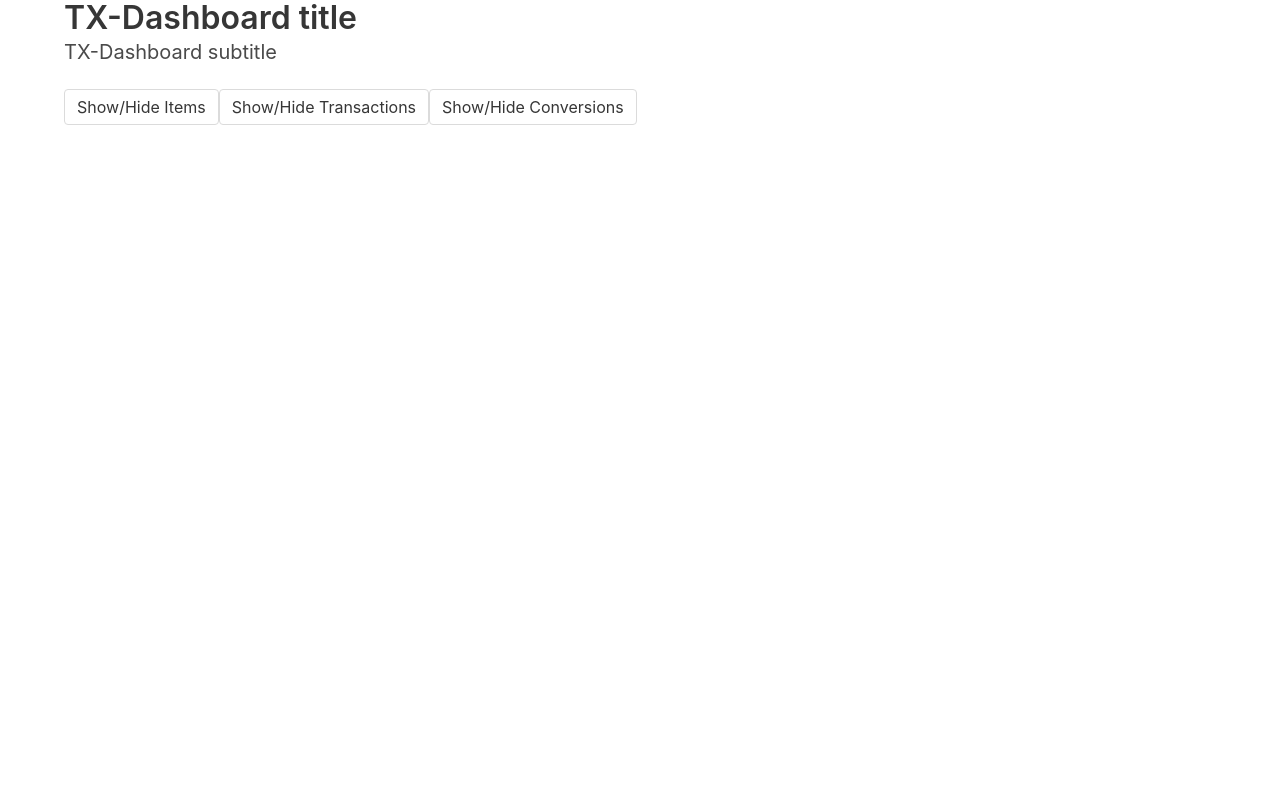
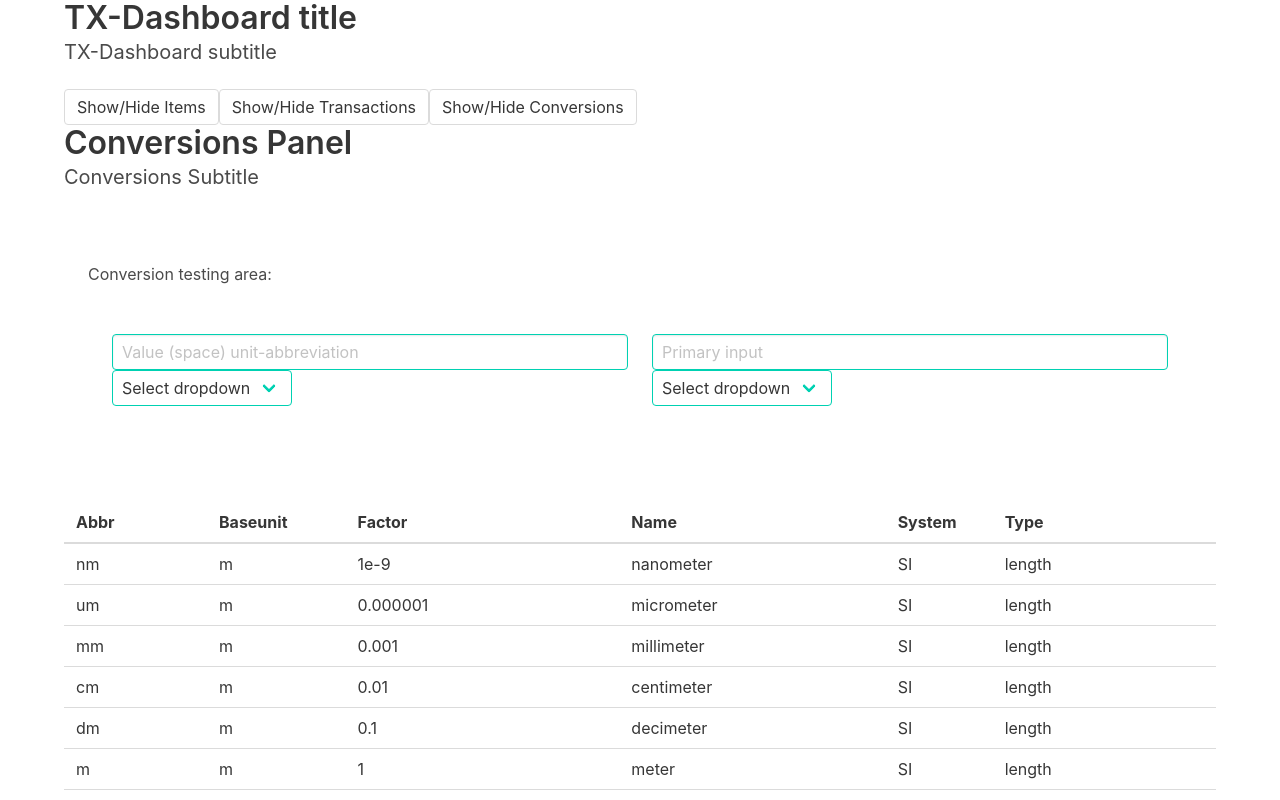
Before and after one commit to twwhite/tx-dashboard, an Angular app: page / in a window 1280 px wide. Shown: the top 800 px of the page. Built offline with nearby package versions, Linux system fonts and the light colour scheme.

Commit message:
WIP: input parser for conversion factors, factor lookup, etc

```diff
--- a/src/app/app.component.scss
+++ b/src/app/app.component.scss
@@ -1,3 +1,3 @@
-app-conversions, app-items, app-transactions {
+app-items, app-transactions {
     display: none;
 }
--- a/src/app/components/conversions/conversions.component.html
+++ b/src/app/components/conversions/conversions.component.html
@@ -1,6 +1,36 @@
 <div id="conversionsTopDiv">
   <h1 class="title">Conversions Panel</h1>
   <h2 class="subtitle">Conversions Subtitle</h2>
+
+
+  <div class="section">
+    <h3>Conversion testing area:</h3>
+    <div class="section columns">
+      <div class="column">
+          <input class="input is-primary" type="text" placeholder="Value (space) unit-abbreviation" (input)="onConversionChange($event.target.value)">
+          <div class="select is-primary">
+              <select>
+                <option>Select dropdown</option>
+                <option>With options</option>
+              </select>
+            </div>
+      </div>
+      <div class="column">
+          <input class="input is-primary " type="text" placeholder="Primary input">
+          <div class="select is-primary">
+              <select>
+                <option>Select dropdown</option>
+                <option>With options</option>
+              </select>
+            </div>
+      </div>
+
+        <ul>
+
+        </ul>
+    </div>
+  </div>
+
   <table class="table is-hoverable is-fullwidth" id="unitsTable">
     <thead>
       <tr>
--- a/src/app/components/conversions/conversions.component.ts
+++ b/src/app/components/conversions/conversions.component.ts
@@ -14,6 +14,14 @@ export class ConversionsComponent implements OnInit {
   /* TODO: Add conversion function */
   units = UNITS;
 
+  /* Work-in-progress: Input parser for conversion, conversion lookup, rate finder */
+  public onConversionChange(input: string) {
+    var conversionUnit = input.split(" ").pop();
+    if(conversionUnit.length > 0){
+      var cFactor = this.units.find( x => x.abbr === conversionUnit).factor;
+    }
+    console.log(cFactor);
+  }
 
 
   constructor() { }
```
